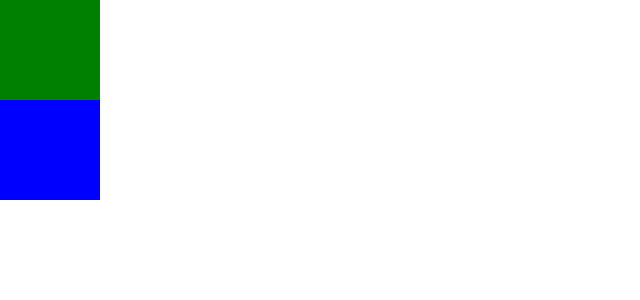
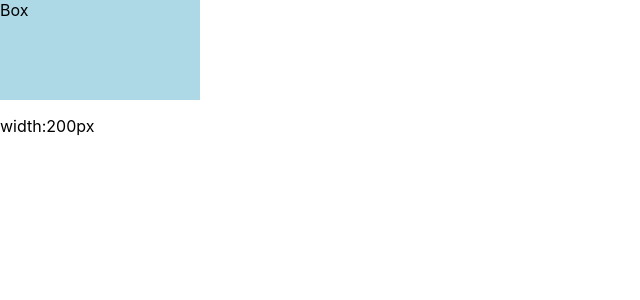
Before and after one commit to ktirthesh/reactjs-projects, a React (Create React App) app in the folder learn_reactjs/: page / in a window 1280 px wide. Shown: the top 300 px of the page, without its empty margins (0-640 px from the left). Built offline with nearby package versions, Linux system fonts and the light colour scheme.

Commit message:
useLayoutEffect added

```diff
--- a/learn_reactjs/src/App.js
+++ b/learn_reactjs/src/App.js
@@ -12,7 +12,8 @@
 // import { UseEffectEvenetTimer } from "./Hooks/UseEffectEventExample";
 // import { UseIdExample } from "./Hooks/UseIDExample";
 // import { UseImperativeHandleExample } from "./Hooks/UseImperativeHandleExample";
-import UseInsertionEffectExample from "./Hooks/UseInsertionEffectExample";
+// import UseInsertionEffectExample from "./Hooks/UseInsertionEffectExample";
+import { UseLayoutEffectExample } from "./Hooks/UseLayoutEffectExample";
 function App() {
   // return <UseReducerExample />;
   // return <UseActionStateExample />;
@@ -26,7 +27,8 @@ function App() {
   // return <UseEffectEvenetTimer />;
   // return <UseIdExample />;
   // return <UseImperativeHandleExample />;
-  return <UseInsertionEffectExample />;
+  // return <UseInsertionEffectExample />;
+  return <UseLayoutEffectExample />;
 }
 
 export default App;
--- /dev/null
+++ b/learn_reactjs/src/Hooks/UseLayoutEffectExample.jsx
@@ -0,0 +1,31 @@
+import { useLayoutEffect, useRef, useState } from "react";
+
+const Box = () => {
+  const [width, setWidth] = useState();
+  const boxRef = useRef(null);
+  useLayoutEffect(() => {
+    const rect = boxRef.current.getBoundingClientRect();
+    setWidth(rect.width);
+  }, []);
+  return (
+    <div>
+      <div
+        ref={boxRef}
+        style={{ width: "200px", height: "100px", background: "lightblue" }}
+      >
+        Box
+      </div>
+      <p>width:{width}px</p>
+    </div>
+  );
+};
+
+const UseLayoutEffectExample = () => {
+  return (
+    <div>
+      <Box />
+    </div>
+  );
+};
+
+export { UseLayoutEffectExample };
```
